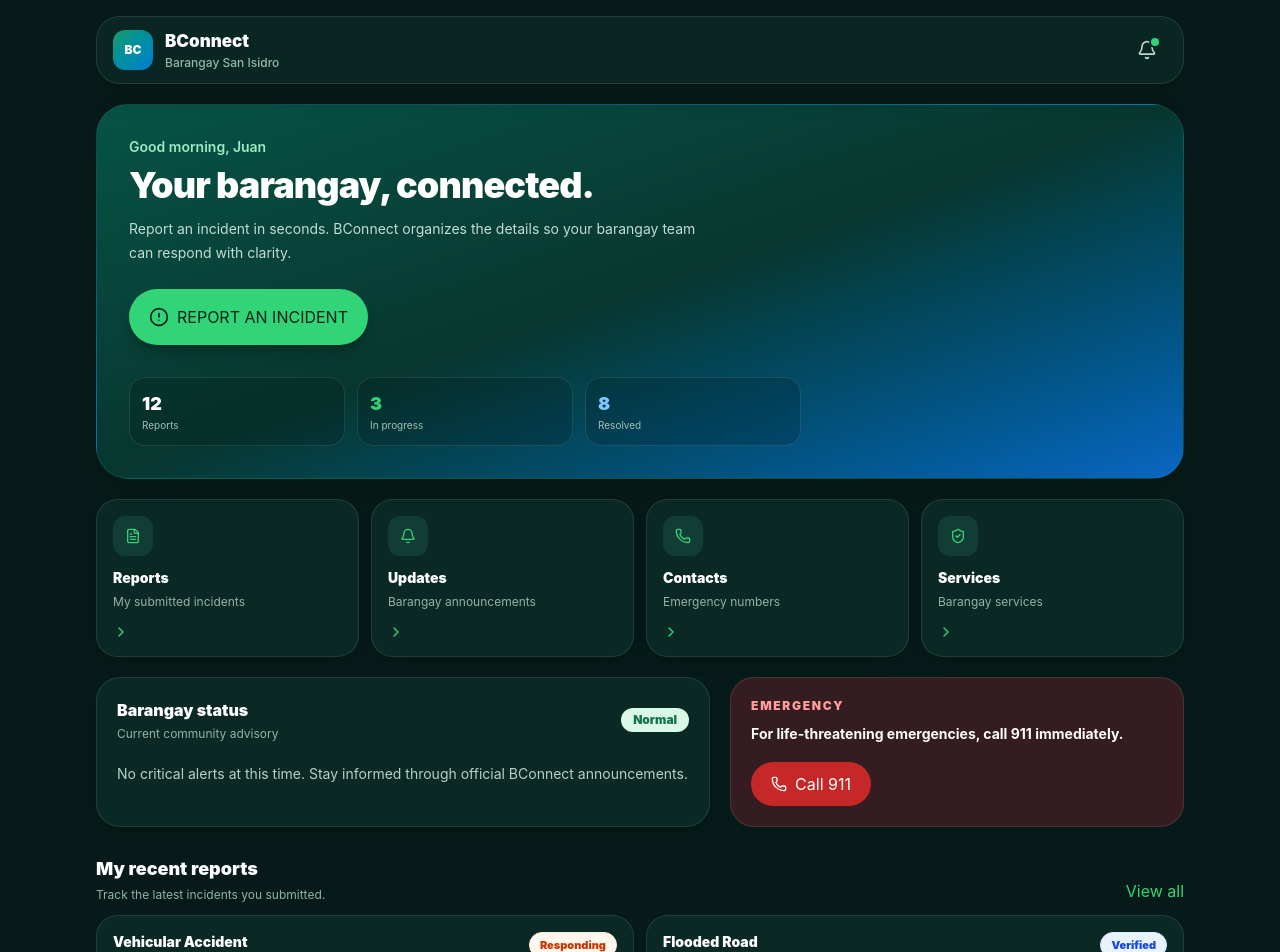
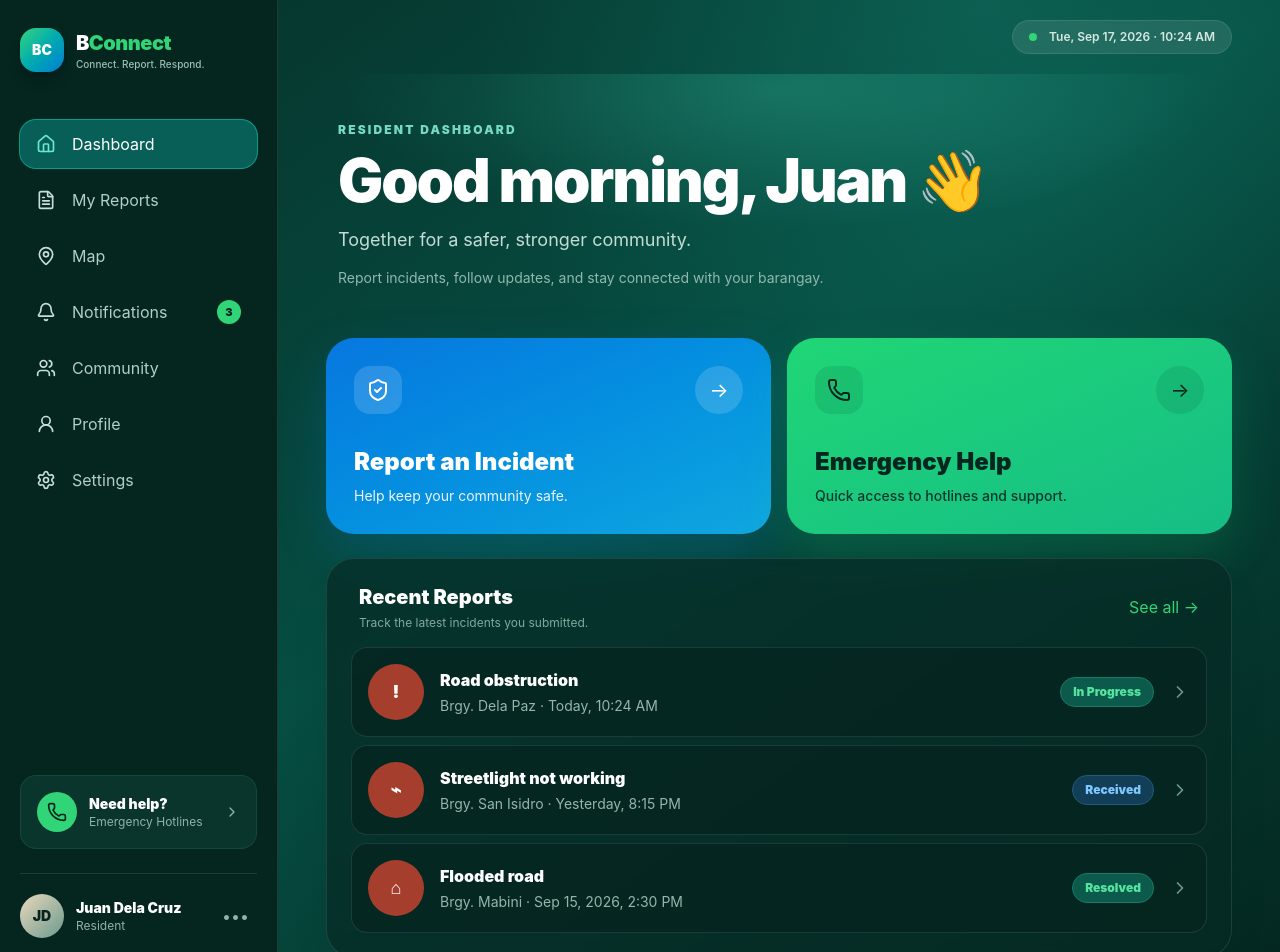
Before and after one commit to a3bcruz-jpg/BConnect, a Next.js app: page /resident in a window 1280 px wide. Shown: the top 952 px of the page. Built offline with nearby package versions, Linux system fonts and the light colour scheme.

Commit message:
design: simplify resident dashboard around core actions and reports

```diff
--- a/src/app/resident/page.tsx
+++ b/src/app/resident/page.tsx
@@ -1,49 +1,131 @@
 'use client';
 
 import Link from 'next/link';
-import { Bell, ChevronRight, CircleAlert, FileText, MapPin, Phone, ShieldCheck } from 'lucide-react';
+import { Bell, ChevronRight, FileText, Home, MapPin, Menu, Phone, Settings, ShieldCheck, UserRound, Users } from 'lucide-react';
 
 const reports = [
-  { id: 'BC-2026-000124', title: 'Vehicular Accident', meta: 'National Highway · 10:42 AM', status: 'Responding', tone: 'bg-orange-50 text-orange-700 border-orange-100' },
-  { id: 'BC-2026-000119', title: 'Flooded Road', meta: 'Zone 2 · Yesterday', status: 'Verified', tone: 'bg-[#e8f3ff] text-blue-700 border-blue-100' },
+  { id: 'BC-2026-000124', title: 'Road obstruction', meta: 'Brgy. Dela Paz · Today, 10:24 AM', status: 'In Progress', tone: 'bg-[#0b5a4b] text-[#55e3a0] border-[#167b67]', icon: '!' },
+  { id: 'BC-2026-000119', title: 'Streetlight not working', meta: 'Brgy. San Isidro · Yesterday, 8:15 PM', status: 'Received', tone: 'bg-[#123e57] text-[#7ec8ff] border-[#1e5c7e]', icon: '⌁' },
+  { id: 'BC-2026-000111', title: 'Flooded road', meta: 'Brgy. Mabini · Sep 15, 2026, 2:30 PM', status: 'Resolved', tone: 'bg-[#0b5a4b] text-[#55e3a0] border-[#167b67]', icon: '⌂' },
 ];
 
-const quickLinks = [
-  ['Reports', '/resident/reports/BC-2026-000124', 'My submitted incidents', FileText],
-  ['Updates', '/notifications', 'Barangay announcements', Bell],
-  ['Contacts', '#contacts', 'Emergency numbers', Phone],
-  ['Services', '#services', 'Barangay services', ShieldCheck],
+const navigation = [
+  ['Dashboard', '/resident', Home],
+  ['My Reports', '/resident/reports/BC-2026-000124', FileText],
+  ['Map', '#map', MapPin],
+  ['Notifications', '/notifications', Bell],
+  ['Community', '#community', Users],
+  ['Profile', '#profile', UserRound],
+  ['Settings', '#settings', Settings],
 ] as const;
+
+function Brand() {
+  return (
+    <Link href="/" aria-label="BConnect home" className="flex items-center gap-3">
+      <span className="flex h-11 w-11 items-center justify-center rounded-2xl bg-gradient-to-br from-[#31d477] to-[#0b7bd4] text-sm font-black text-white shadow-lg shadow-black/20">BC</span>
+      <span>
+        <span className="block text-xl font-black tracking-tight">B<span className="text-[#31d477]">Connect</span></span>
+        <span className="block text-[10px] font-medium text-[#9bc0b6]">Connect. Report. Respond.</span>
+      </span>
+    </Link>
+  );
+}
 
 export default function ResidentPage() {
   return (
-    <main className="min-h-screen bg-[#061b19] pb-24 text-white sm:pb-8 bc-page-enter">
-      <div className="mx-auto max-w-6xl px-4 py-4 sm:px-6 lg:px-8">
-        <header className="flex items-center justify-between rounded-[1.5rem] border border-white/10 bg-[#0a2924]/90 px-4 py-3 shadow-xl shadow-black/10 backdrop-blur">
-          <Link href="/" className="flex items-center gap-3" aria-label="BConnect home">
-            <span className="flex h-10 w-10 items-center justify-center rounded-xl bg-gradient-to-br from-[#1d9b68] to-[#0b7bd4] text-xs font-black">BC</span>
-            <div><p className="text-[17px] font-black">BConnect</p><p className="text-xs font-medium text-[#91b8ad]">Barangay San Isidro</p></div>
+    <main className="min-h-screen bg-[#031c19] text-white bc-page-enter">
+      <div className="flex min-h-screen">
+        <aside className="hidden w-[278px] shrink-0 border-r border-white/10 bg-[#05251f] px-5 py-7 lg:flex lg:flex-col">
+          <Brand />
+          <nav className="mt-12 space-y-2" aria-label="Resident navigation">
+            {navigation.map(([label, href, Icon]) => (
+              <Link key={label} href={href} className={`group flex min-h-12 items-center gap-4 rounded-2xl px-4 text-sm font-semibold transition focus:outline-none focus:ring-4 focus:ring-emerald-300/20 ${label === 'Dashboard' ? 'bg-[#075f58] text-white ring-1 ring-[#13cbb1]/70' : 'text-[#b2cec6] hover:bg-white/5 hover:text-white'}`}>
+                <Icon className={`h-5 w-5 ${label === 'Dashboard' ? 'text-[#68e9d2]' : 'text-[#c7ded7]'}`} aria-hidden="true" />
+                <span>{label}</span>
+                {label === 'Notifications' && <span className="ml-auto flex h-6 min-w-6 items-center justify-center rounded-full bg-[#31d477] px-1.5 text-[11px] font-black text-[#06251d]">3</span>}
               </Link>
-          <button aria-label="Notifications" className="relative rounded-xl p-2.5 text-[#b9d7ce] transition hover:bg-white/10 focus:outline-none focus:ring-4 focus:ring-emerald-300/20"><Bell className="h-5 w-5" aria-hidden="true" /><span className="absolute right-2 top-2 h-2 w-2 rounded-full bg-[#31d477] ring-2 ring-[#0a2924]" /></button>
+            ))}
+          </nav>
+
+          <div className="mt-auto space-y-6">
+            <a href="tel:911" className="flex items-center gap-3 rounded-2xl border border-emerald-300/10 bg-[#0a352d] p-4 transition hover:bg-[#0e4238] focus:outline-none focus:ring-4 focus:ring-emerald-300/20">
+              <span className="flex h-10 w-10 items-center justify-center rounded-full bg-[#31d477] text-[#06251d]"><Phone className="h-5 w-5" aria-hidden="true" /></span>
+              <span><span className="block text-sm font-black">Need help?</span><span className="block text-xs text-[#8fb3a9]">Emergency Hotlines</span></span>
+              <ChevronRight className="ml-auto h-4 w-4 text-[#8fb3a9]" aria-hidden="true" />
+            </a>
+            <div className="flex items-center gap-3 border-t border-white/10 pt-5">
+              <span className="flex h-11 w-11 items-center justify-center rounded-full bg-gradient-to-br from-[#e9d8bd] to-[#6b9a8d] text-sm font-black text-[#08231f]">JD</span>
+              <div className="min-w-0"><p className="truncate text-sm font-black">Juan Dela Cruz</p><p className="text-xs text-[#8fb3a9]">Resident</p></div>
+              <button aria-label="Profile options" className="ml-auto rounded-lg p-2 text-[#8fb3a9] hover:bg-white/5">•••</button>
+            </div>
+            <p className="px-1 text-[11px] text-[#5e8c81]">BConnect v1.0.0</p>
+          </div>
+        </aside>
+
+        <section className="min-w-0 flex-1 overflow-hidden bg-[radial-gradient(circle_at_70%_0%,rgba(30,173,149,.24),transparent_32rem),linear-gradient(145deg,#06382f_0%,#064d42_42%,#04261f_100%)]">
+          <header className="flex items-center justify-between px-5 py-5 sm:px-8 lg:px-12">
+            <div className="lg:hidden"><Brand /></div>
+            <button className="ml-auto rounded-xl p-2.5 text-[#b9d7ce] hover:bg-white/10 lg:hidden" aria-label="Open navigation"><Menu className="h-5 w-5" aria-hidden="true" /></button>
+            <div className="hidden items-center gap-3 rounded-full border border-white/10 bg-white/10 px-4 py-2 text-xs font-semibold text-[#d3e8e1] backdrop-blur lg:flex lg:ml-auto">
+              <span className="h-2 w-2 rounded-full bg-[#31d477]" />
+              Tue, Sep 17, 2026 · 10:24 AM
+            </div>
           </header>
 
-        <section className="mt-5 overflow-hidden rounded-[2rem] border border-emerald-300/10 bg-gradient-to-br from-[#075346] via-[#07372f] to-[#0b66c3] p-6 shadow-2xl shadow-black/20 sm:p-8">
-          <div className="max-w-2xl"><p className="text-sm font-semibold text-[#9ee9c1]">Good morning, Juan</p><h1 className="mt-2 text-3xl font-black tracking-tight sm:text-4xl">Your barangay, connected.</h1><p className="mt-3 max-w-xl text-sm leading-6 text-[#c1ddd5]">Report an incident in seconds. BConnect organizes the details so your barangay team can respond with clarity.</p><Link href="/resident/report" className="bc-green-action mt-6 inline-flex min-h-12 w-full items-center justify-center gap-2 rounded-full px-5 py-4 text-sm font-black shadow-lg shadow-black/20 sm:w-auto"><CircleAlert className="h-5 w-5" aria-hidden="true" /> REPORT AN INCIDENT</Link></div>
-          <div className="mt-8 grid max-w-2xl grid-cols-3 gap-2 sm:gap-3"><div className="rounded-2xl border border-white/10 bg-black/15 p-3"><p className="text-lg font-black">12</p><p className="text-[10px] text-[#9fc1b7]">Reports</p></div><div className="rounded-2xl border border-white/10 bg-black/15 p-3"><p className="text-lg font-black text-[#31d477]">3</p><p className="text-[10px] text-[#9fc1b7]">In progress</p></div><div className="rounded-2xl border border-white/10 bg-black/15 p-3"><p className="text-lg font-black text-[#7ec8ff]">8</p><p className="text-[10px] text-[#9fc1b7]">Resolved</p></div></div>
+          <div className="mx-auto max-w-[1180px] px-5 pb-24 sm:px-8 lg:px-12 lg:pb-12">
+            <section className="relative overflow-hidden rounded-[2rem] px-2 py-8 sm:px-3 lg:py-12">
+              <div aria-hidden="true" className="pointer-events-none absolute inset-x-0 -top-32 h-72 bg-[radial-gradient(ellipse_at_center,rgba(61,211,177,.25),transparent_68%)]" />
+              <div className="relative">
+                <p className="text-xs font-black uppercase tracking-[.18em] text-[#78d9c2]">Resident dashboard</p>
+                <h1 className="mt-3 text-4xl font-black tracking-[-.035em] sm:text-5xl lg:text-6xl">Good morning, Juan <span aria-hidden="true">👋</span></h1>
+                <p className="mt-4 max-w-2xl text-base leading-7 text-[#c2ddd6] sm:text-lg">Together for a safer, stronger community.</p>
+                <p className="mt-3 max-w-xl text-sm leading-6 text-[#91b8ad]">Report incidents, follow updates, and stay connected with your barangay.</p>
+              </div>
             </section>
 
-        <section className="mt-5 grid grid-cols-2 gap-3 sm:grid-cols-4" aria-label="Quick actions">
-          {quickLinks.map(([title, href, desc, Icon]) => <Link key={title} href={href} className="group rounded-[1.35rem] border border-white/10 bg-[#0b2924] p-4 shadow-lg shadow-black/10 transition hover:-translate-y-0.5 hover:border-emerald-300/20 focus:outline-none focus:ring-4 focus:ring-emerald-300/20"><div className="flex h-10 w-10 items-center justify-center rounded-xl bg-[#123d35] text-[#31d477]"><Icon className="h-4 w-4" aria-hidden="true"/></div><p className="mt-3 text-sm font-black">{title}</p><p className="mt-1 text-xs leading-5 text-[#8fb3a9]">{desc}</p><ChevronRight className="mt-3 h-4 w-4 text-[#31d477] transition group-hover:translate-x-1" aria-hidden="true"/></Link>)}
+            <section className="grid gap-4 md:grid-cols-2" aria-label="Primary actions">
+              <Link href="/resident/report" className="group relative overflow-hidden rounded-[1.75rem] bg-gradient-to-br from-[#0877df] to-[#10a7df] p-6 shadow-[0_20px_50px_rgba(0,123,220,.22)] transition hover:-translate-y-1 focus:outline-none focus:ring-4 focus:ring-blue-300/30 sm:p-7">
+                <div className="flex items-start justify-between gap-5">
+                  <div><span className="flex h-12 w-12 items-center justify-center rounded-2xl bg-white/15 text-white"><ShieldCheck className="h-6 w-6" aria-hidden="true" /></span><h2 className="mt-8 text-2xl font-black">Report an Incident</h2><p className="mt-2 text-sm text-blue-50">Help keep your community safe.</p></div>
+                  <span className="flex h-12 w-12 shrink-0 items-center justify-center rounded-full bg-white/15 text-xl transition group-hover:translate-x-1">→</span>
+                </div>
+              </Link>
+              <a href="tel:911" className="group relative overflow-hidden rounded-[1.75rem] bg-gradient-to-br from-[#20d675] to-[#16bd85] p-6 text-[#05251f] shadow-[0_20px_50px_rgba(22,214,117,.18)] transition hover:-translate-y-1 focus:outline-none focus:ring-4 focus:ring-emerald-300/30 sm:p-7">
+                <div className="flex items-start justify-between gap-5">
+                  <div><span className="flex h-12 w-12 items-center justify-center rounded-2xl bg-[#06251d]/10"><Phone className="h-6 w-6" aria-hidden="true" /></span><h2 className="mt-8 text-2xl font-black">Emergency Help</h2><p className="mt-2 text-sm font-medium text-[#07382c]">Quick access to hotlines and support.</p></div>
+                  <span className="flex h-12 w-12 shrink-0 items-center justify-center rounded-full bg-[#06251d]/10 text-xl transition group-hover:translate-x-1">→</span>
+                </div>
+              </a>
             </section>
 
-        <section className="mt-5 grid gap-5 lg:grid-cols-[1.15fr_.85fr]">
-          <div className="rounded-[1.5rem] border border-white/10 bg-[#0b2924] p-5 shadow-lg shadow-black/10"><div className="flex items-center justify-between gap-4"><div><h2 className="font-black">Barangay status</h2><p className="mt-1 text-xs text-[#8fb3a9]">Current community advisory</p></div><span className="rounded-full bg-[#d9f8e7] px-3 py-1 text-xs font-black text-[#13734d]">Normal</span></div><p className="mt-5 text-sm leading-6 text-[#b5d0c8]">No critical alerts at this time. Stay informed through official BConnect announcements.</p></div>
-          <div className="rounded-[1.5rem] border border-red-300/15 bg-[#351c20] p-5"><p className="text-xs font-black uppercase tracking-[.14em] text-[#ff9c9c]">Emergency</p><p className="mt-2 text-sm font-bold leading-6 text-white">For life-threatening emergencies, call 911 immediately.</p><a href="tel:911" className="mt-4 inline-flex min-h-11 items-center gap-2 rounded-full bg-[#c62828] px-5 py-2.5 text-sm font-black text-white transition hover:bg-[#a91f1f]"><Phone className="h-4 w-4" aria-hidden="true"/>Call 911</a></div>
+            <section className="mt-6 rounded-[1.75rem] border border-white/10 bg-[#062a24]/70 p-4 shadow-2xl shadow-black/10 backdrop-blur sm:p-6" aria-labelledby="recent-reports-heading">
+              <div className="flex items-center justify-between gap-4 px-2 pb-4">
+                <div><h2 id="recent-reports-heading" className="text-xl font-black">Recent Reports</h2><p className="mt-1 text-xs text-[#82aa9f]">Track the latest incidents you submitted.</p></div>
+                <Link href="/resident/reports/BC-2026-000124" className="shrink-0 text-sm font-black text-[#31d477] hover:underline">See all <span aria-hidden="true">→</span></Link>
+              </div>
+              <div className="space-y-2">
+                {reports.map((report) => (
+                  <Link key={report.id} href={`/resident/reports/${report.id}`} className="group flex items-center gap-3 rounded-2xl border border-white/10 bg-[#06251f]/75 p-3.5 transition hover:border-emerald-300/20 hover:bg-[#0a342c] focus:outline-none focus:ring-4 focus:ring-emerald-300/20 sm:gap-4 sm:p-4">
+                    <span className="flex h-12 w-12 shrink-0 items-center justify-center rounded-full bg-[#a63e2d] text-lg font-black text-white sm:h-14 sm:w-14">{report.icon}</span>
+                    <span className="min-w-0 flex-1"><span className="block truncate text-sm font-black sm:text-base">{report.title}</span><span className="mt-1 block truncate text-xs text-[#91b8ad] sm:text-sm">{report.meta}</span></span>
+                    <span className={`shrink-0 rounded-full border px-3 py-1.5 text-[10px] font-black sm:text-xs ${report.tone}`}>{report.status}</span>
+                    <ChevronRight className="hidden h-5 w-5 shrink-0 text-[#6d9b91] sm:block" aria-hidden="true" />
+                  </Link>
+                ))}
+              </div>
             </section>
+          </div>
+        </section>
+      </div>
 
-        <section className="mt-7 pb-4"><div className="flex items-end justify-between gap-4"><div><h2 className="text-lg font-black">My recent reports</h2><p className="mt-1 text-xs text-[#8fb3a9]">Track the latest incidents you submitted.</p></div><Link href="/resident/reports/BC-2026-000124" className="text-xs font-black text-[#31d477] hover:underline">View all</Link></div><div className="mt-3 grid gap-3 sm:grid-cols-2">{reports.map((report) => <Link key={report.id} href={`/resident/reports/${report.id}`} className="rounded-[1.35rem] border border-white/10 bg-[#0b2924] p-4 transition hover:border-emerald-300/20 hover:bg-[#0e332c] focus:outline-none focus:ring-4 focus:ring-emerald-300/20"><div className="flex items-start justify-between gap-3"><div><p className="text-sm font-black">{report.title}</p><p className="mt-1 text-xs text-[#7fa99e]">{report.id}</p></div><span className={`rounded-full border px-2.5 py-1 text-[11px] font-black ${report.tone}`}>{report.status}</span></div><p className="mt-3 text-xs text-[#9fc1b7]">{report.meta}</p></Link>)}</div></section>
+      <nav className="fixed inset-x-0 bottom-0 z-30 border-t border-white/10 bg-[#041f1b]/95 px-2 py-2 backdrop-blur lg:hidden" aria-label="Mobile navigation">
+        <div className="mx-auto grid max-w-md grid-cols-4 text-center text-[10px] font-bold text-[#7fa99e]">
+          <Link href="/resident" className="rounded-xl py-2 text-[#31d477]"><Home className="mx-auto h-4 w-4" aria-hidden="true" /><span>Home</span></Link>
+          <Link href="/resident/reports/BC-2026-000124" className="rounded-xl py-2"><FileText className="mx-auto h-4 w-4" aria-hidden="true" /><span>Reports</span></Link>
+          <Link href="/notifications" className="rounded-xl py-2"><Bell className="mx-auto h-4 w-4" aria-hidden="true" /><span>Updates</span></Link>
+          <Link href="#profile" className="rounded-xl py-2"><UserRound className="mx-auto h-4 w-4" aria-hidden="true" /><span>Profile</span></Link>
         </div>
-      <nav className="fixed inset-x-0 bottom-0 z-20 border-t border-white/10 bg-[#071f1d]/95 px-4 py-2 backdrop-blur sm:hidden" aria-label="Primary navigation"><div className="mx-auto grid max-w-md grid-cols-4 text-center text-[11px] font-semibold text-[#7fa99e]"><Link href="/resident" className="rounded-lg py-2 text-[#31d477]">Home</Link><Link href="/resident/reports/BC-2026-000124" className="rounded-lg py-2">Reports</Link><Link href="/notifications" className="rounded-lg py-2">Updates</Link><Link href="#services" className="rounded-lg py-2">More</Link></div></nav>
+      </nav>
     </main>
   );
 }
```
Lines whose indentation alone changed are shown as unchanged.
